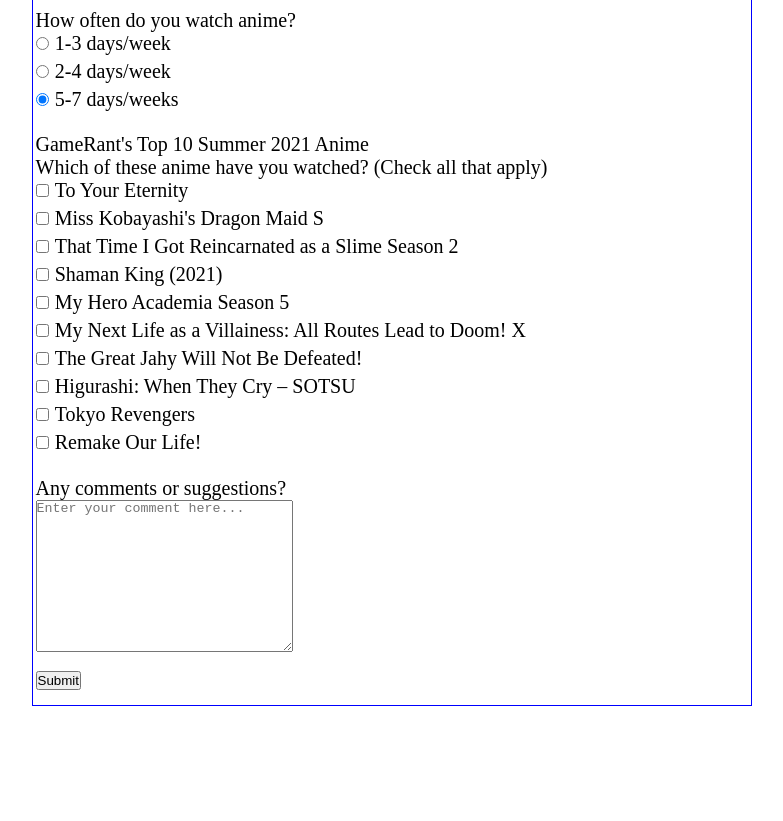
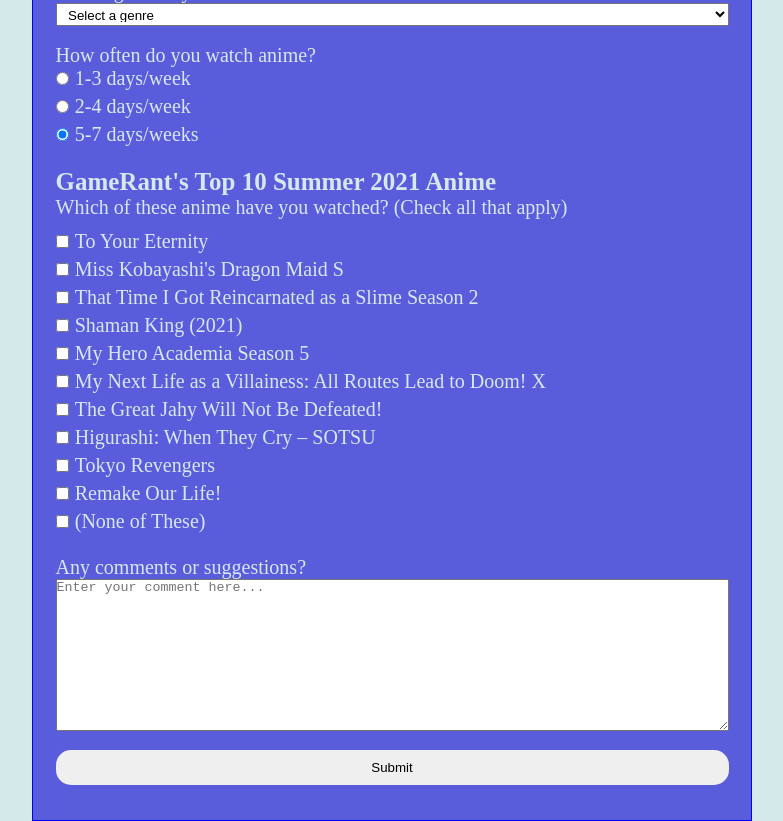
Before and after one commit to adesuwa-osagie/anime-summer-2021-survey-form, a plain HTML site: page index.html in a window 1280 px wide. Shown: the part 351-1172 px from the top of the page, without its empty margins (248-1031 px from the left). Before the commit the page ends 1057 px from the top, so only its background shows below. Drawn offline with Linux system fonts and the light colour scheme.

Commit message:
Added colors to drafts, adjust font sizes

```diff
--- a/index.html
+++ b/index.html
@@ -6,7 +6,6 @@
     <meta http-equiv="X-UA-Compatible" content="IE=edge">
     <meta name="viewport" content="width=device-width, initial-scale=1.0">
     <link rel="stylesheet" href="style.css">
-    <script src="script.js"></script>
     <title>Summer 2021 Anime Survey</title>
 </head>
 
@@ -75,10 +74,11 @@
             </div>
 
             <div class="form-group">
-                <p>GameRant's Top 10 Summer 2021 Anime</p>
+                <h2>GameRant's Top 10 Summer 2021 Anime</h2>
                 <p>Which of these anime have you watched?
                     <span class="clue">(Check all that apply)</span>
                 </p>
+                <br/>
                 <label>
                     <input name="watched" value="to-your-eternity" type="checkbox" class="input-checkbox">
                     To Your Eternity
@@ -119,6 +119,10 @@
                     <input name="watched" value="remake-our-life" type="checkbox" class="input-checkbox">
                     Remake Our Life!
                 </label>
+                <label>
+                    <input name="watched" value="none-of-these" type="checkbox" class="input-checkbox">
+                    (None of These)
+                </label>
             </div>
 
             <div class="form-group">
@@ -137,6 +141,8 @@
 
     </div>
 
+    <script src="script.js"></script>
+    <script src="https://cdn.freecodecamp.org/testable-projects-fcc/v1/bundle.js"></script>
 </body>
 
 </html>
--- a/style.css
+++ b/style.css
@@ -2,6 +2,11 @@
     margin: 0;
     padding: 0;
     box-sizing: border-box;
+}
+
+body {
+    background-color: rgb(212, 233, 233);
+    color:rgb(212, 233, 233);
 }
 
 html {
@@ -10,6 +15,11 @@ html {
 
 h1 {
     line-height: 1.5;
+    font-size: 3rem;
+}
+
+h2 {
+    font-size: 2.5rem;
 }
 
 p {
@@ -24,6 +34,8 @@ p {
     width: 100%;
     margin: 3.125rem auto 0 auto;
     border: 1px solid blue;
+    background-color: rgba(57, 57, 216, 0.794);
+    padding: 20px;
 }
 
 label {
@@ -67,3 +79,14 @@ label {
     min-height: 1.25rem;
     min-width: 1.25rem;
 }
+
+.input-textarea {
+    width: 100%;
+}
+
+.submit-button {
+    border: none;
+    padding: 10px;
+    width: 100%;
+    border-radius: 15px;
+}
```
Also changed, not shown: 1 other file.
